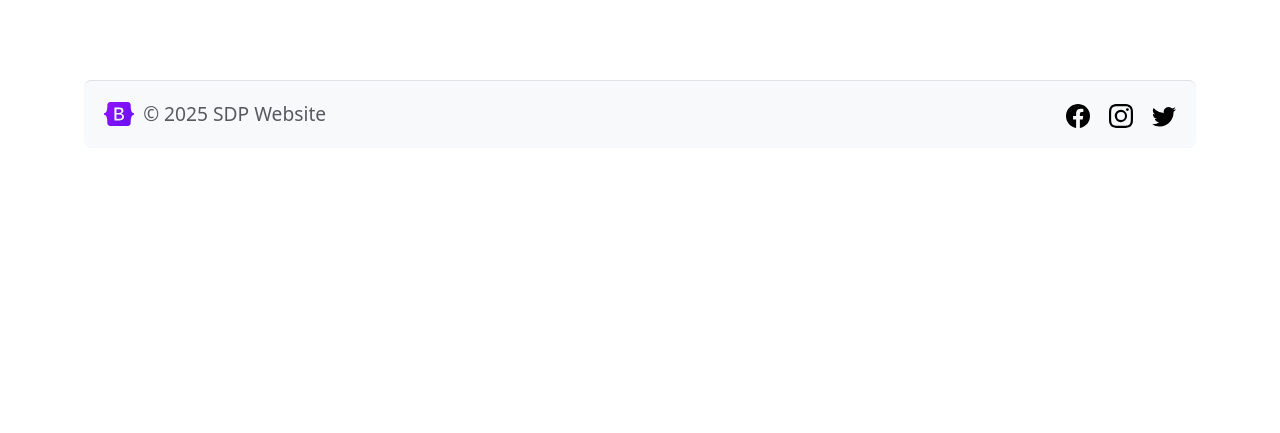
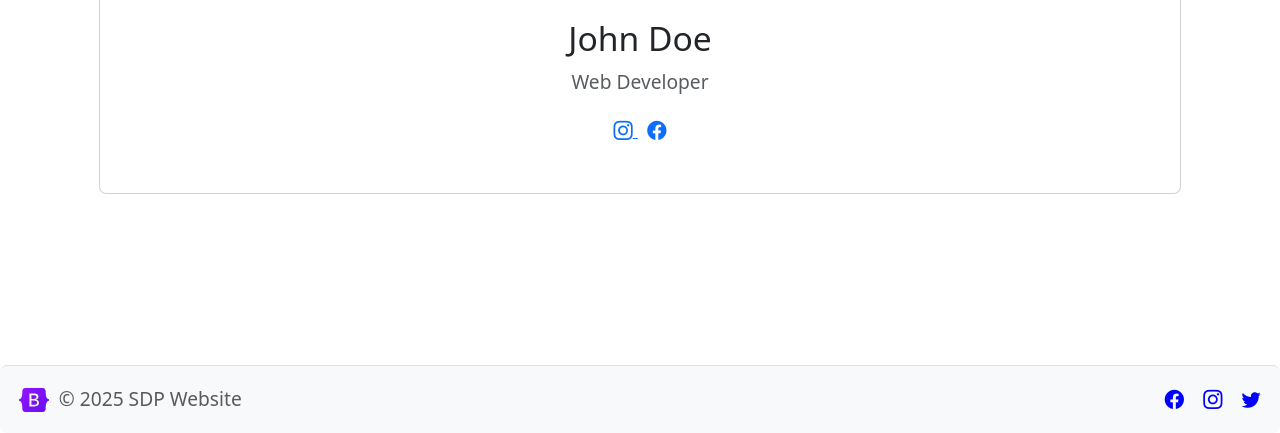
Before and after one commit to Goodvibes74/SDP_website, a Django app: page /contact/ in a window 1280 px wide. Shown: the part 652-1085 px from the top of the page. Before the commit the page ends 780 px from the top, so only its background shows below. Run offline with Django 5.2, Linux system fonts and the light colour scheme; some libraries are stand-ins or nearby versions.

Commit message:
Add package.json and package-lock.json for bootstrap-icons dependency

```diff
--- /dev/null
+++ b/sdp_project/static/images/package.json
@@ -0,0 +1,5 @@
+{
+  "dependencies": {
+    "bootstrap-icons": "^1.12.1"
+  }
+}
--- a/sdp_project/templates/core/about.html
+++ b/sdp_project/templates/core/about.html
@@ -1,8 +1,7 @@
 {% extends "core/base.html" %}
 {% block title %}About Us{% endblock %}
 {% block content %}
-<div class="container">
+
   <h2>About the Developer</h2>
   <p>Information about the developer or the project goes here.</p>
-</div>
 {% endblock %}
--- a/sdp_project/templates/core/base.html
+++ b/sdp_project/templates/core/base.html
@@ -133,18 +133,14 @@
       </div>
     </nav>
 
-    <main class="flex-grow-1" style="margin-top: 56px;">
+    <main class="flex-grow-1 p-4" style="margin-top: 56px; /* Adjust for fixed navbar height */">
       {% comment %} Main content area {% endcomment %}
-      <div class="container my-4">
-        <div class="p-4 bg-light border-rounded-bottom rounded-3 shadow-sm border">
      {% block content %}
      {% endblock %}
-        </div>
       </div >
     </main>
-    <div class="container">
     <footer
-      class="d-flex flex-wrap justify-content-between bg-body-tertiary rounded stick-bottom  align-items-center py-3 px-3 mt-4 mb-0 border-top ">
+        class="d-flex flex-wrap justify-content-between bg-body-tertiary rounded stick-bottom  align-items-center py-3 px-3 mt mb-0 border-top ">
         <div class="col-md-4 d-flex align-items-center">
           <a
             href="#"
@@ -170,13 +166,7 @@
               href="#"
               aria-label="Facebook"
             >
-              <img
-                src="{% static 'images/facebook.svg' %}"
-                alt="Facebook"
-                width="24"
-                height="24"
-                class="bi"
-              />
+              <i class="bi bi-facebook" style="font-size: 1rem; color: blue;"></i>
             </a>
           </li>
           <li class="ms-3">
@@ -184,31 +174,18 @@
               href="#"
               aria-label="Instagram"
             >
-              <img
-                src="{% static 'images/instagram.svg' %}"
-                alt="Instagram"
-                width="24"
-                height="24"
-                class="bi"
-              />
+              <i class="bi bi-instagram" style="font-size: 1rem; color: blue;" ></i>
             </a>
           </li>
           <li class="ms-3">
             <a class="text-body-secondary"
                 href="#"
                 aria-label="Twitter">
-              <img
-                src="{% static 'images/twitter.svg' %}"
-                alt="Twitter"
-                width="24"
-                height="24"
-                class="bi"
-              />
+              <i class="bi bi-twitter" style="font-size: 1rem; color: blue;"></i>
             </a>
           </li>
         </ul>
     </footer>
-    </div>
     {% comment %} Footer section with app info and social icons {% endcomment %}
     <!-- Bootstrap JS and dependencies -->
     <script src="{% static 'js/jquery.min.js' %}"></script>
--- a/sdp_project/templates/core/contact.html
+++ b/sdp_project/templates/core/contact.html
@@ -1,8 +1,27 @@
 {% extends "core/base.html" %}
 {% block title %}Contact{% endblock %}
 {% block content %}
-<div class="container">
   <h2>Contact Us</h2>
   <p>If you have any questions, email us at <a href="mailto:example@example.com">example@example.com</a>.</p>
+
+  <div class="container d-flex justify-content-center align-items-center min-vh-100">
+    <div class="container">
+      <div class="card profile-card w-100">
+        <div class="card-body text-center">
+            <img src="https://randomuser.me/api/portraits/men/1.jpg" alt="User Profile" class="rounded-circle profile-img mb-3">
+            <h3 class="card-title mb-2">John Doe</h3>
+            <p class="card-text text-muted mb-3">Web Developer</p>
+            <div class="social-icons mb-4">
+                <a href="#" class="me-2">
+                  <i class="bi bi-instagram"></i>
+                </a>
+                <a href="#">
+                    <i class="bi bi-facebook"></i>
+                </a>
+            </div>
+        </div>
+      </div>
+  </div>
+
 </div>
 {% endblock %}
```
Also changed, not shown: sdp_project/static/css/bootstrap-icons.min.css, sdp_project/static/css/fonts/bootstrap-icons.woff (renamed from sdp_project/static/fonts/bootstrap-icons.woff), sdp_project/static/css/fonts/bootstrap-icons.woff2 (renamed from sdp_project/static/fonts/bootstrap-icons.woff2), sdp_project/static/images/package-lock.json (added). Lines whose indentation alone changed are shown as unchanged.
